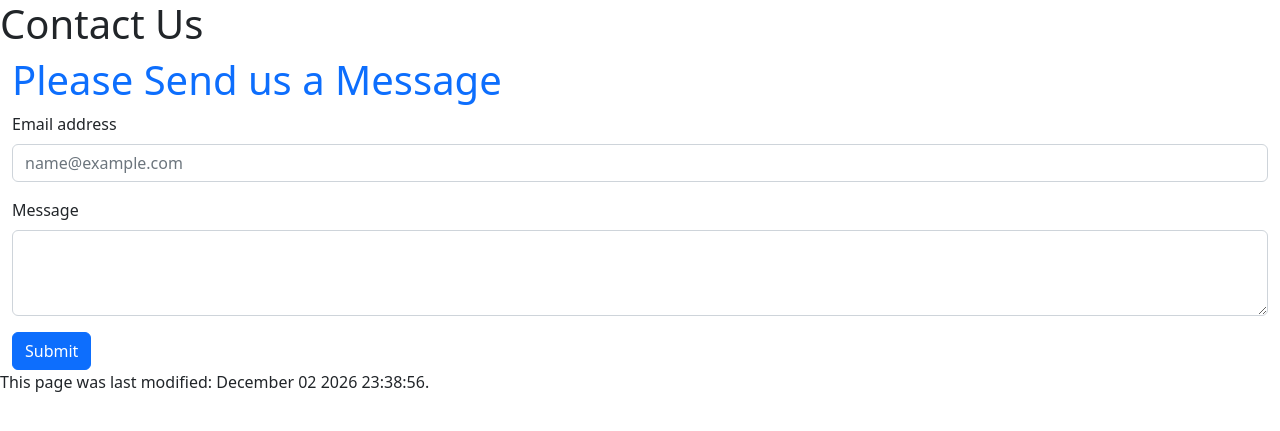
After one commit to 0071999/007W2, a PHP site: page /contact.php in a window 1280 px wide. The commit adds this page. Shown: the top 431 px of the page. Run offline with PHP 8.4, Linux system fonts and the light colour scheme.

Commit message:
init contact

```diff
--- /dev/null
+++ b/contact.php
@@ -0,0 +1,48 @@
+<!doctype html>
+<?php include "template.php" ?>
+<html lang="en">
+<head>
+    <meta charset="utf-8">
+    <meta name="viewport" content="width=device-width, initial-scale=1">
+    <title>Contact Us</title>
+    <link href="css/bootstrap.min.css" rel="stylesheet">
+</head>
+<body>
+<h1>Contact Us</h1>
+<div class="container-fluid">
+    <h1 class="text-primary">Please Send us a Message</h1>
+    <form action="<?php echo htmlspecialchars($_SERVER["PHP_SELF"]); ?>" method="post">
+        <div class="mb-3">
+            <label for="contactEmail" class="form-label">Email address</label>
+            <input type="email" class="form-control" id="contactEmail" name="contactEmail"
+                   placeholder="name@example.com">
+        </div>
+        <div class="mb-3">
+            <label for="contactMessage" class="form-label">Message</label>
+            <textarea class="form-control" id="contactMessage" name="contactMessage" rows="3"></textarea>
+        </div>
+        <button type="submit" name="formSubmit" class="btn btn-primary">Submit</button>
+    </form>
+</div>
+
+
+<?php
+if (isset($_POST['formSubmit'])) {
+    $userEmail = sanitiseData($_POST['contactEmail']);
+    $userMessage = sanitiseData($_POST['contactMessage']);
+
+   echo $userEmail;
+   echo"<p>";
+   echo $userMessage;
+}
+
+?>
+
+
+
+
+
+<?php echo footer() ?>
+</body>
+<script src="js/bootstrap.bundle.min.js" ></script>
+</html>
--- a/template.php
+++ b/template.php
@@ -8,7 +8,7 @@ function footer():string
 }
 
 
-function sanitiseData($unsanitiseData):string
+function sanitiseData($unsanitisedData):string
 {
     $unsanitisedData = trim($unsanitisedData);
     $unsanitisedData = stripslashes($unsanitisedData);
```
